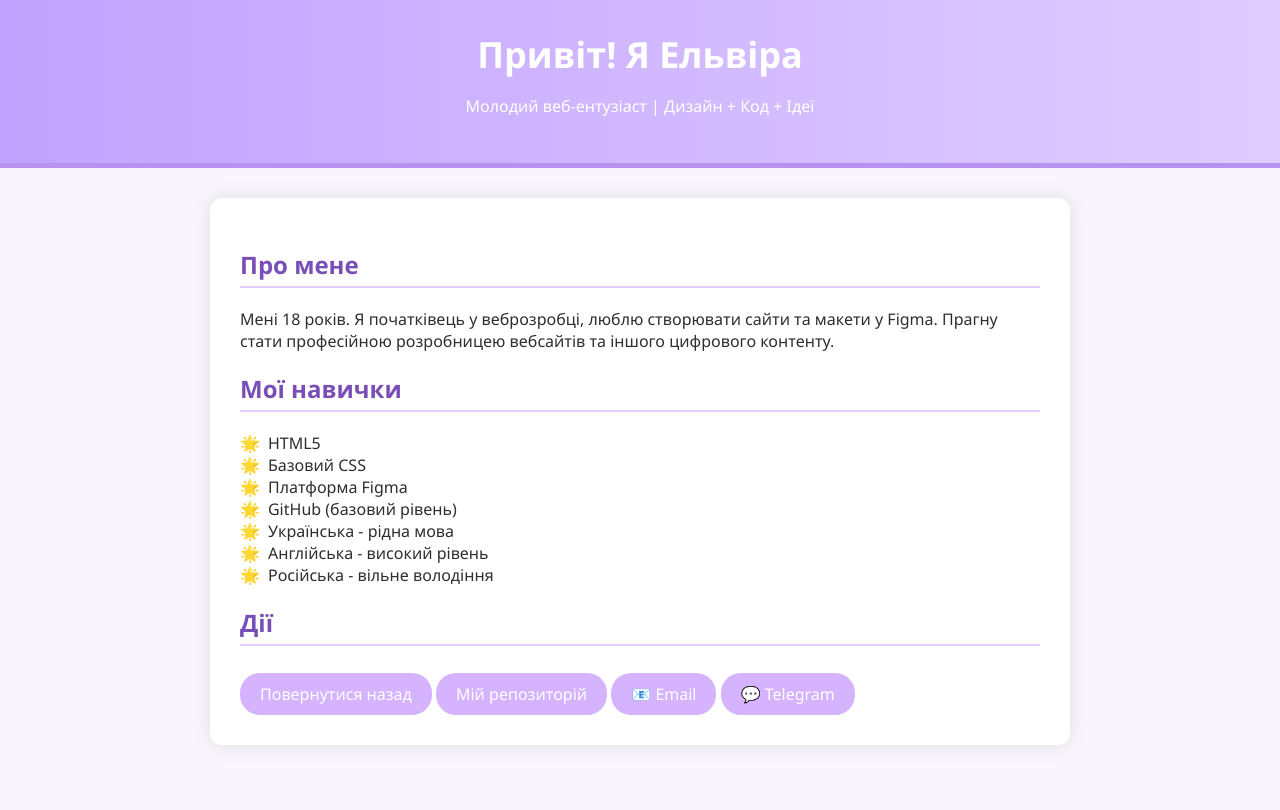
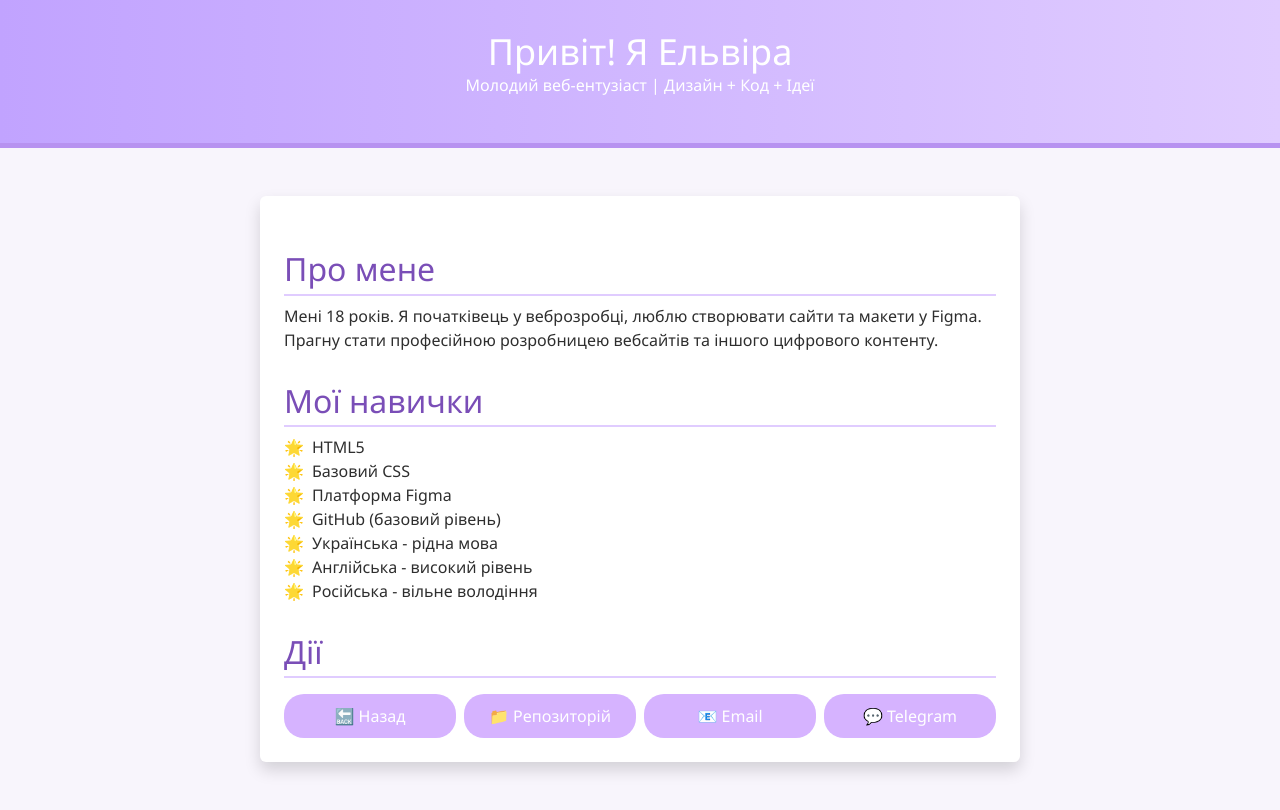
Before and after one commit to gcytch/portfolio, a plain HTML site: page index.html in a window 1280 px wide. Drawn offline with nearby package versions, Linux system fonts and the light colour scheme.

Commit message:
Update index.html

```diff
--- a/index.html
+++ b/index.html
@@ -4,6 +4,7 @@
   <meta charset="UTF-8">
   <meta name="viewport" content="width=device-width, initial-scale=1.0">
   <title>Портфоліо Елі</title>
+  <link href="https://cdn.jsdelivr.net/npm/bootstrap@5.3.3/dist/css/bootstrap.min.css" rel="stylesheet">
   <style>
     body {
       margin: 0;
@@ -25,19 +26,11 @@
       font-size: 36px;
     }
 
-    .container {
-      max-width: 800px;
-      margin: 30px auto;
-      background: white;
-      padding: 30px;
-      border-radius: 12px;
-      box-shadow: 0 0 20px rgba(0,0,0,0.1);
-    }
-
     h2 {
       color: #7a4eb7;
       border-bottom: 2px solid #e0ccff;
       padding-bottom: 5px;
+      margin-top: 30px;
     }
 
     ul {
@@ -67,10 +60,13 @@
       border-radius: 20px;
       color: white;
       transition: background 0.3s ease;
+      text-align: center;
+      width: 100%;
     }
 
     .contact a:hover {
       background: #b792f0;
+      color: white;
     }
 
     @media (max-width: 600px) {
@@ -87,7 +83,10 @@
     <p>Молодий веб-ентузіаст | Дизайн + Код + Ідеї</p>
   </header>
 
-  <div class="container">
+  <div class="container mt-5 mb-5">
+    <div class="row justify-content-center">
+      <div class="col-12 col-md-10 col-lg-8 bg-white p-4 rounded shadow">
+
         <h2>Про мене</h2>
         <p>Мені 18 років. Я початківець у веброзробці, люблю створювати сайти та макети у Figma. Прагну стати професійною розробницею вебсайтів та іншого цифрового контенту.</p>
 
@@ -103,14 +102,25 @@
         </ul>
 
         <h2>Дії</h2>
-    <div class="contact">
-      <a href="https://porokhovnichenkoiryna.github.io/learning_git/public/" target="_blank">Повернутися назад</a>
-      <a href="https://github.com/gcytch/portfolio"> Мій репозиторій</a>
+        <div class="row g-2 contact">
+          <div class="col-12 col-sm-6 col-lg-3">
+            <a href="https://porokhovnichenkoiryna.github.io/learning_git/public/" target="_blank">🔙 Назад</a>
+          </div>
+          <div class="col-12 col-sm-6 col-lg-3">
+            <a href="https://github.com/gcytch/portfolio" target="_blank">📁 Репозиторій</a>
+          </div>
+          <div class="col-12 col-sm-6 col-lg-3">
             <a href="mailto:samofalelya@gmail.com">📧 Email</a>
+          </div>
+          <div class="col-12 col-sm-6 col-lg-3">
             <a href="https://t.me/ellyyaa.s" target="_blank">💬 Telegram</a>
+          </div>
+        </div>
 
       </div>
     </div>
+  </div>
 
+  <script src="https://cdn.jsdelivr.net/npm/bootstrap@5.3.3/dist/js/bootstrap.bundle.min.js"></script>
 </body>
 </html>
```
Lines whose indentation alone changed are shown as unchanged.
